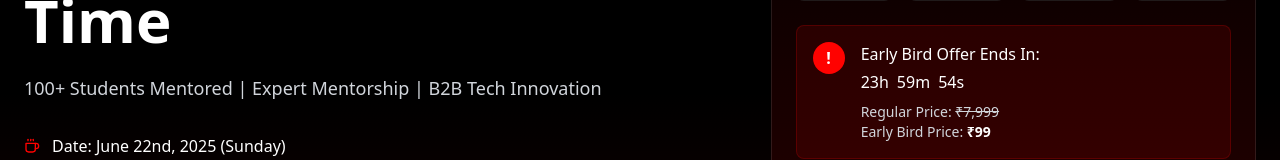
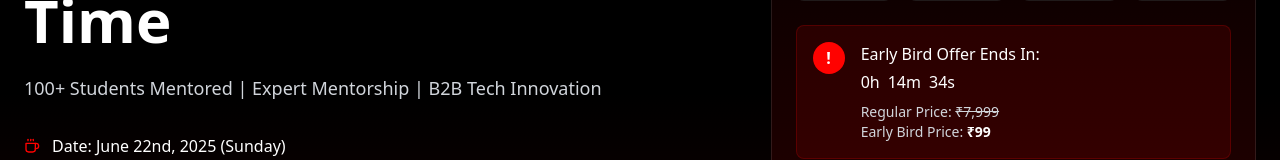
Before and after one commit to aravind2174/CUPTIME-LANDING-PAGE, a React (Vite) app in the folder project-bolt-sb1-9rak7br7/project/: page / in a window 1280 px wide. Shown: the part 307-467 px from the top of the page. Built offline with nearby package versions, Linux system fonts and the light colour scheme.

Commit message:
Update Hero.tsx

```diff
--- a/project-bolt-sb1-9rak7br7/project/src/components/Hero.tsx
+++ b/project-bolt-sb1-9rak7br7/project/src/components/Hero.tsx
@@ -11,35 +11,37 @@ const Hero: React.FC = () => {
   const [earlyBirdMinutes, setEarlyBirdMinutes] = useState(0);
   const [earlyBirdSeconds, setEarlyBirdSeconds] = useState(0);
 
-  // Set webinar date to June 22, 2025
   useEffect(() => {
     const webinarDate = new Date('2025-06-22T11:00:00+05:30');
-    const earlyBirdEnd = new Date();
-    earlyBirdEnd.setHours(earlyBirdEnd.getHours() + 24);
 
     const interval = setInterval(() => {
       const now = new Date();
+
+      // === Webinar Countdown ===
       const webinarDifference = webinarDate.getTime() - now.getTime();
-      const earlyBirdDifference = earlyBirdEnd.getTime() - now.getTime();
-
       const d = Math.floor(webinarDifference / (1000 * 60 * 60 * 24));
       const h = Math.floor((webinarDifference % (1000 * 60 * 60 * 24)) / (1000 * 60 * 60));
       const m = Math.floor((webinarDifference % (1000 * 60 * 60)) / (1000 * 60));
       const s = Math.floor((webinarDifference % (1000 * 60)) / 1000);
-
-      const ebh = Math.floor(earlyBirdDifference / (1000 * 60 * 60));
-      const ebm = Math.floor((earlyBirdDifference % (1000 * 60 * 60)) / (1000 * 60));
-      const ebs = Math.floor((earlyBirdDifference % (1000 * 60)) / 1000);
 
       setDays(d);
       setHours(h);
       setMinutes(m);
       setSeconds(s);
 
+      // === 30-Minute Recurring Early Bird Timer ===
+      const millisSinceEpoch = now.getTime();
+      const millisInCycle = 30 * 60 * 1000;
+      const millisElapsedInCycle = millisSinceEpoch % millisInCycle;
+      const millisRemaining = millisInCycle - millisElapsedInCycle;
+
+      const ebh = Math.floor(millisRemaining / (1000 * 60 * 60));
+      const ebm = Math.floor((millisRemaining % (1000 * 60 * 60)) / (1000 * 60));
+      const ebs = Math.floor((millisRemaining % (1000 * 60)) / 1000);
+
       setEarlyBirdHours(ebh);
       setEarlyBirdMinutes(ebm);
       setEarlyBirdSeconds(ebs);
-
     }, 1000);
 
     return () => clearInterval(interval);
@@ -48,7 +50,6 @@ const Hero: React.FC = () => {
   return (
     <div className="relative min-h-screen flex items-center bg-black overflow-hidden">
       <div className="absolute inset-0 bg-gradient-to-b from-black via-black to-[#250000]"></div>
-
       <div className="absolute -top-32 -right-32 w-64 h-64 bg-[#FF0200] opacity-20 rounded-full blur-3xl"></div>
       <div className="absolute -bottom-32 -left-32 w-64 h-64 bg-[#FF0200] opacity-20 rounded-full blur-3xl"></div>
 
```
